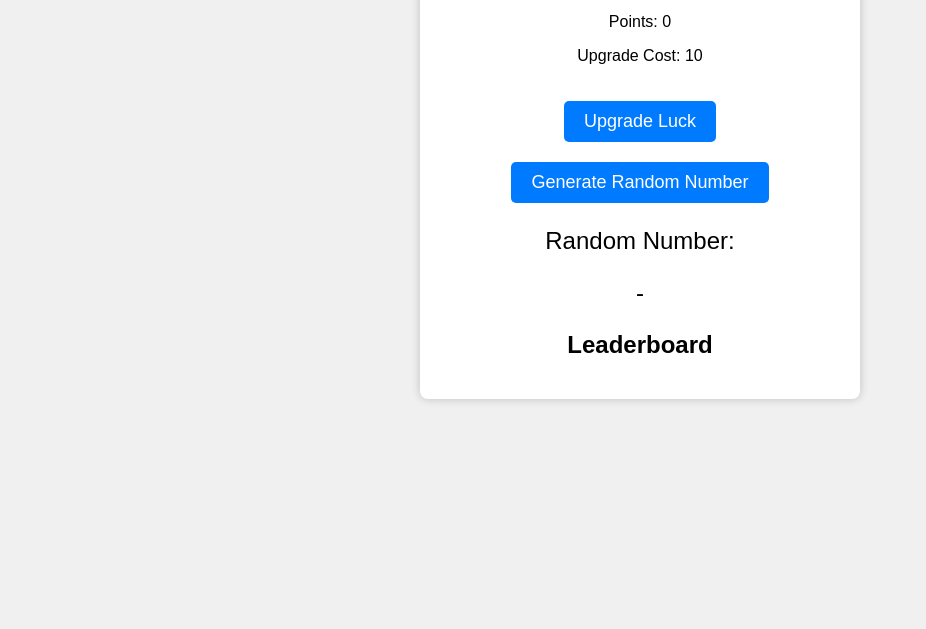
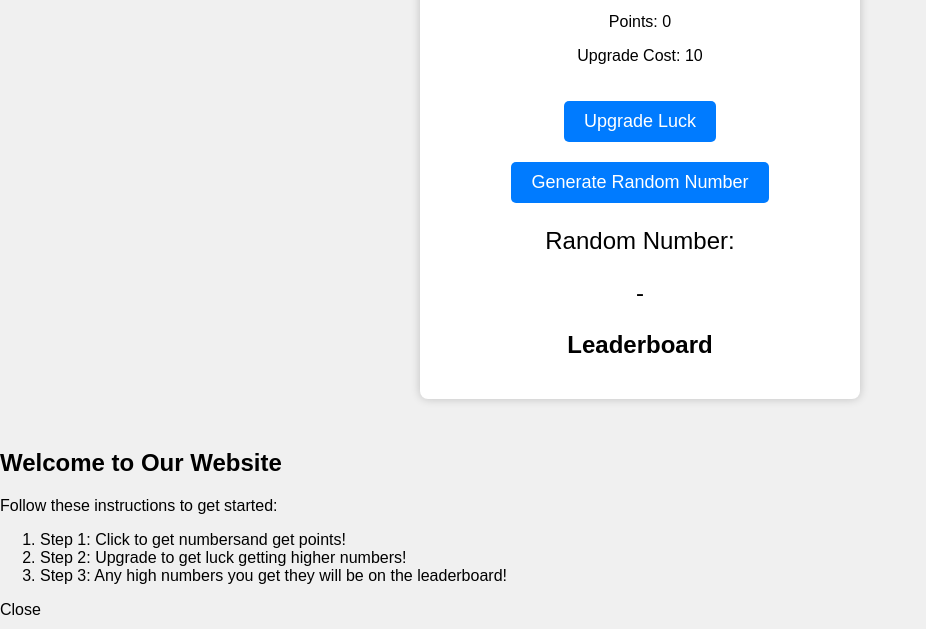
Before and after one commit to RobloxChecker/TheGroupHub, a plain HTML site: page index.html in a window 1280 px wide. Shown: the part 171-800 px from the top of the page, without its empty margins (0-926 px from the left). Drawn offline with Linux system fonts and the light colour scheme.

Commit message:
Add files via upload

```diff
--- a/index.html
+++ b/index.html
@@ -25,6 +25,34 @@
             <ol id="leaderboardList"></ol>
         </div>
     </div>
+
+    <!-- Tutorial overlay -->
+    <div class="overlay" id="tutorialOverlay">
+        <div class="tutorial-box">
+            <h2>Welcome to Our Website</h2>
+            <p>Follow these instructions to get started:</p>
+            <ol>
+                <li>Step 1: Click to get numbersand get points!</li>
+                <li>Step 2: Upgrade to get luck getting higher numbers!</li>
+                <li>Step 3: Any high numbers you get they will be on the leaderboard!</li>
+                <!-- Add more steps as needed -->
+            </ol>
+            <div class="close-button" onclick="closeTutorial()">Close</div>
+        </div>
+    </div>
+    <!-- End of Tutorial overlay -->
+
     <script src="script.js"></script>
+
+    <script>
+        // JavaScript functions to show/hide the tutorial overlay
+        function openTutorial() {
+            document.getElementById("tutorialOverlay").style.display = "block";
+        }
+
+        function closeTutorial() {
+            document.getElementById("tutorialOverlay").style.display = "none";
+        }
+    </script>
 </body>
 </html>
```
